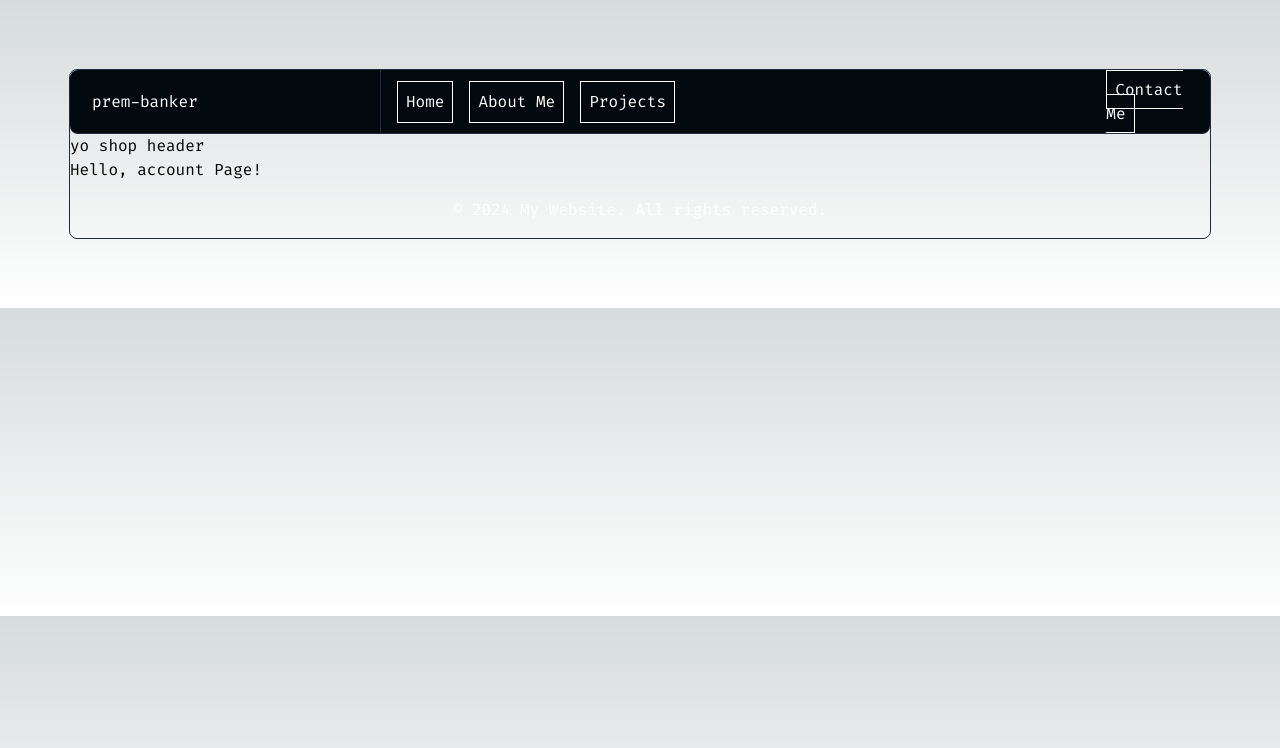
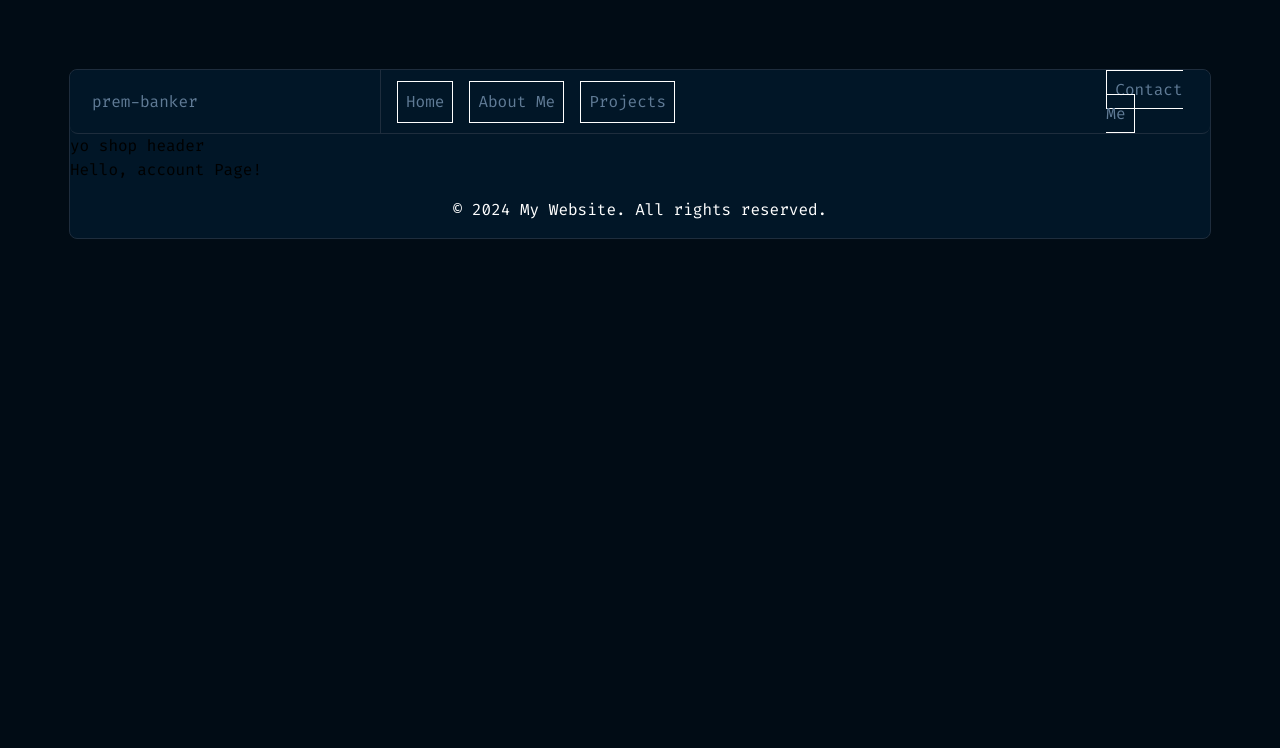
Before and after one commit to prem-banker/pro-folio, a Next.js app: page /account in a window 1280 px wide. Shown: the top 748 px of the page. Built offline with nearby package versions, Linux system fonts and the light colour scheme.

Commit message:
fix background colors

```diff
--- a/src/app/components/header.tsx
+++ b/src/app/components/header.tsx
@@ -4,11 +4,11 @@ import Link from 'next/link';
 
 const Header: React.FC = () => {
   return (
-    <header className="bg-primaryDarkNavyBlue text-secondaryWhite h-16 flex items-center justify-between border-b border-line rounded-lg">
+    <header className="bg-primaryLightNavyBlue text-secondaryLightBlue h-16 flex items-center justify-between border-b border-line rounded-lg">
       <div className="container mx-auto  h-full ">
         <div className="flex space-x-4  h-full items-center">
           <div className="w-[311px] pl-[22px] border-r border-line h-full flex-vertical-center">
-            <Link href="/" passHref className="  hover:bg-secondaryLightBlue">
+            <Link href="/" passHref className="  hover:text-secondaryFluorescentGreen">
               prem-banker
             </Link>
           </div>
--- a/src/app/globals.css
+++ b/src/app/globals.css
@@ -23,12 +23,12 @@
 
 body {
   color: rgb(var(--foreground-rgb));
-  background: linear-gradient(
+  /* background: linear-gradient(
       to bottom,
       transparent,
       rgb(var(--background-end-rgb))
     )
-    rgb(var(--background-start-rgb));
+    rgb(var(--background-start-rgb)); */
 }
 
 @layer utilities {
--- a/src/app/layout.tsx
+++ b/src/app/layout.tsx
@@ -19,10 +19,10 @@ export default function RootLayout({
   children: React.ReactNode;
 }>) {
   return (
-    <html lang="en">
+    <html lang="en" className="bg-baseColor">
 
 
-<body className={`bg-010C15 m-69px rounded-lg border border-line ${firacode.className}`}>
+<body className={`bg-primaryLightNavyBlue m-69px rounded-lg border border-line ${firacode.className}`}>
         <Header />
         {children}
         <Footer />
--- a/tailwind.config.ts
+++ b/tailwind.config.ts
@@ -10,6 +10,8 @@ const config: Config = {
   theme: {
     extend: {
       colors: {
+        // html bckground
+        baseColor: '#010C15',
         // Primary colors
         primaryDarkNavyBlue: '#01080E',
         primaryLightNavyBlue: '#011627',
```
